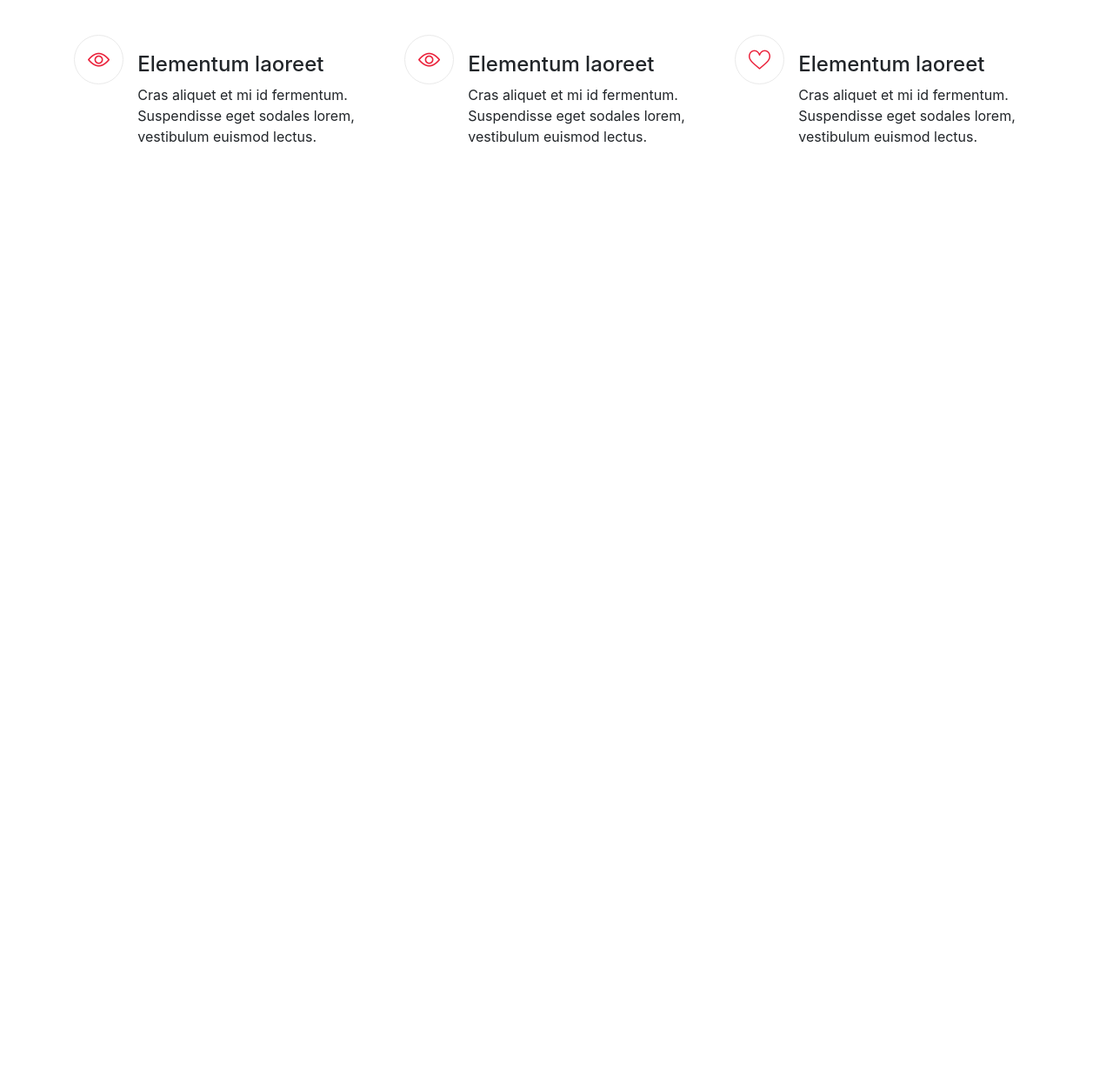
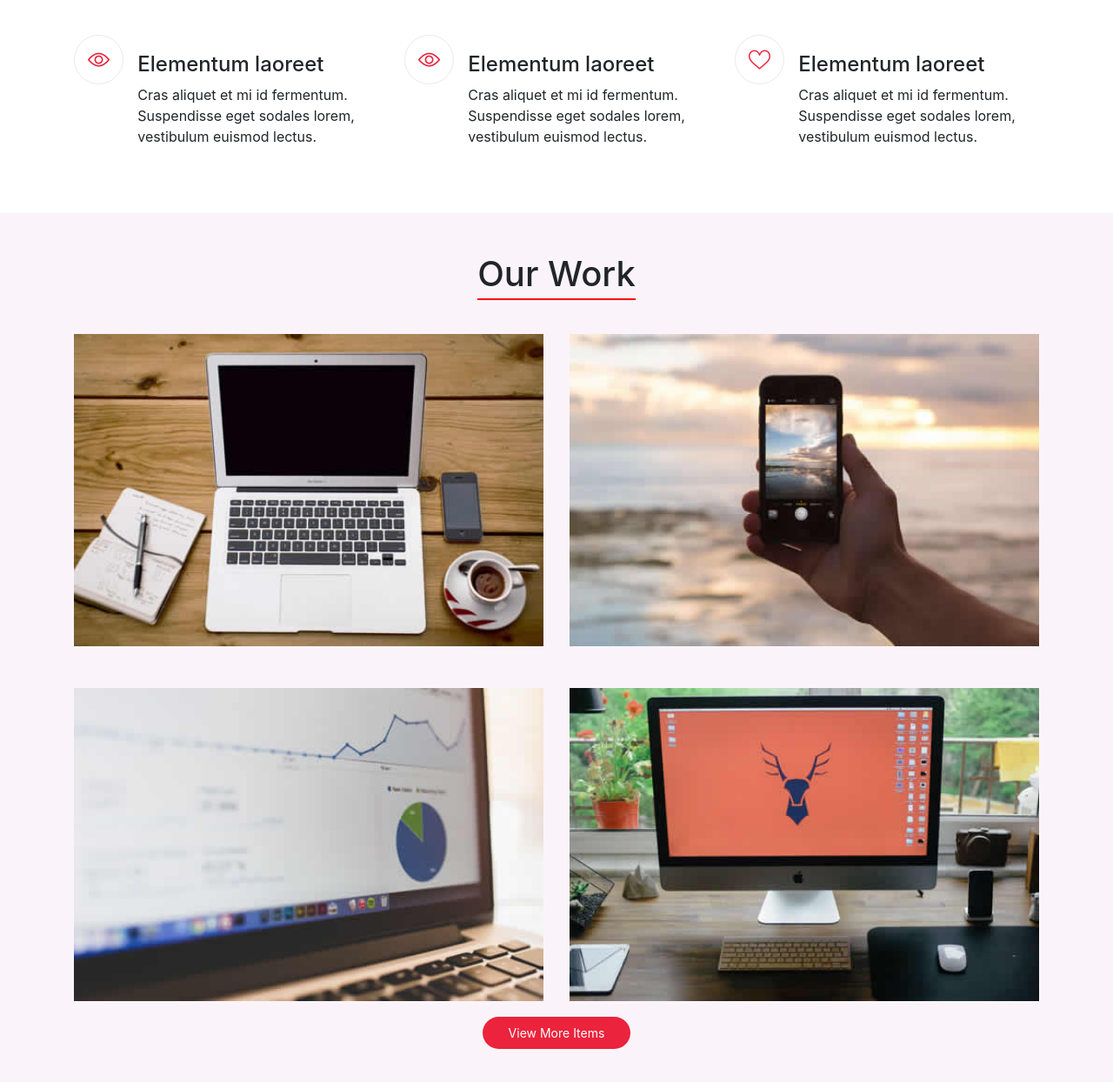
Before and after one commit to eph23/classproject2, a plain HTML site: page index.html in a window 1280 px wide. Shown: the part 600-1844 px from the top of the page at 87% size. Before the commit the page ends 845 px from the top, so only its background shows below. Drawn offline with Linux system fonts and the light colour scheme.

Commit message:
portfolio section

```diff
--- a/assets/style.css
+++ b/assets/style.css
@@ -11,6 +11,11 @@ body {
 /* -------------------------------- Variables ------------------------------- */
 
 /* !----------------------------- Reusable Blocks ---------------------------- */
+.link,
+.link:hover {
+  text-decoration: none;
+}
+
 .button {
   padding: 10px 30px;
   border-radius: 20px;
@@ -29,12 +34,21 @@ body {
   background: transparent;
 }
 
+.button--red {
+  background: var(--main-color);
+  color: #fff;
+}
+
 .button--transparent:hover {
   background: #fff;
   color: #000;
   border: none;
 }
 
+.button--red:hover {
+  background: var(--main-color);
+  color: #fff;
+}
 /* !----------------------------- Reusable Blocks ---------------------------- */
 
 .text-red {
@@ -70,5 +84,48 @@ body {
 }
 
 .services-card__text-container {
-    padding: 10px;
+  padding: 10px;
 }
+
+.section-works {
+  padding: 50px 0;
+  background-color: #faf4fa;
+}
+
+.portfolio-card {
+  margin: 20px;
+}
+
+.portfolio-card__img-container {
+  position: relative;
+}
+
+.portfolio-card__img-overlay {
+  background: #eb233a32;
+  position: absolute;
+  opacity: 0;
+  top: 0;
+  bottom: 0;
+  left: 0;
+  right: 0;
+  transition: all ease-in-out 0.5s;
+}
+
+.portfolio-card:hover .portfolio-card__img-overlay {
+  opacity: 1;
+}
+
+.section-heading {
+  padding: 10px 0 20px 0;
+}
+
+.section-heading__title-main {
+  border-bottom: 2px solid red;
+  display: inline-block;
+  margin-bottom: -5px;
+  line-height: 0;
+}
+
+.section-heading {
+  line-height: 0;
+}
--- a/index.html
+++ b/index.html
@@ -91,8 +91,8 @@
                     </div>
                     <div class="services-card__body-container">
                       <p class="para">
-                                    Cras aliquet et mi id fermentum. Suspendisse eget sodales
-                                    lorem, vestibulum euismod lectus.
+                        Cras aliquet et mi id fermentum. Suspendisse eget
+                        sodales lorem, vestibulum euismod lectus.
                       </p>
                     </div>
                   </div>
@@ -117,8 +117,8 @@
                     </div>
                     <div class="services-card__body-container">
                       <p class="para">
-                                    Cras aliquet et mi id fermentum. Suspendisse eget sodales
-                                    lorem, vestibulum euismod lectus.
+                        Cras aliquet et mi id fermentum. Suspendisse eget
+                        sodales lorem, vestibulum euismod lectus.
                       </p>
                     </div>
                   </div>
@@ -143,8 +143,8 @@
                     </div>
                     <div class="services-card__body-container">
                       <p class="para">
-                                    Cras aliquet et mi id fermentum. Suspendisse eget sodales
-                                    lorem, vestibulum euismod lectus.
+                        Cras aliquet et mi id fermentum. Suspendisse eget
+                        sodales lorem, vestibulum euismod lectus.
                       </p>
                     </div>
                   </div>
@@ -159,6 +159,90 @@
     <!-- ! !SECTION Services -->
 
     <!-- ! SECTION WORK -->
+    <section class="section-works">
+      <div class="container">
+        <!-- Section Heading -->
+        <div class="section-heading">
+          <div class="row text-center">
+            <div class="col-12">
+              <div class="section-heading__title-main">
+                <h1 class="section-heading">Our Work</h1>
+              </div>
+            </div>
+          </div>
+        </div>
+        <!-- Section Heading -->
+
+        <!-- Work Main Container -->
+        <div class="section-work__main-container">
+          <div class="row text-center">
+            <!-- Card 1 -->
+            <div class="col-lg-6">
+              <a href="#" class="portfolio-card link">
+                <div class="portfolio-card__img-container">
+                  <img
+                    src="./assets/img/portfolio-1.jpg"
+                    alt=""
+                    class="portfolio-card__img-item w-100"
+                  />
+                  <div class="portfolio-card__img-overlay"></div>
+                </div>
+              </a>
+            </div>
+            <!-- Card 1 -->
+            <!-- Card 2 -->
+            <div class="col-lg-6">
+              <a href="#" class="portfolio-card link">
+                <div class="portfolio-card__img-container">
+                  <img
+                    src="./assets/img/portfolio-2.jpg"
+                    alt=""
+                    class="portfolio-card__img-item w-100"
+                  />
+                  <div class="portfolio-card__img-overlay"></div>
+                </div>
+              </a>
+            </div>
+            <!-- Card 2 -->
+            <!-- Card 3 -->
+            <div class="col-lg-6">
+              <a href="#" class="portfolio-card link">
+                <div class="portfolio-card__img-container">
+                  <img
+                    src="./assets/img/portfolio-3.jpg"
+                    alt=""
+                    class="portfolio-card__img-item w-100"
+                  />
+                  <div class="portfolio-card__img-overlay"></div>
+                </div>
+              </a>
+            </div>
+            <!-- Card 3 -->
+            <!-- Card 4 -->
+            <div class="col-lg-6">
+              <a href="#" class="portfolio-card link">
+                <div class="portfolio-card__img-container">
+                  <img
+                    src="./assets/img/portfolio-4.jpg"
+                    alt=""
+                    class="portfolio-card__img-item w-100"
+                  />
+                  <div class="portfolio-card__img-overlay"></div>
+                </div>
+              </a>
+            </div>
+            <!-- Card 4 -->
+
+            <div class="col-12 text-center">
+              <div class="section-works__button-container">
+                <a href="#" class="button button--red">View More Items</a>
+              </div>
+            </div>
+          </div>
+        </div>
+        <!-- Work Main Container -->
+      </div>
+    </section>
     <!-- ! !SECTION WORK -->
 
     <!-- Bootstrap JS -->
```
Lines whose indentation alone changed are shown as unchanged.
